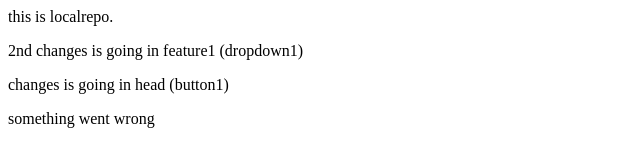
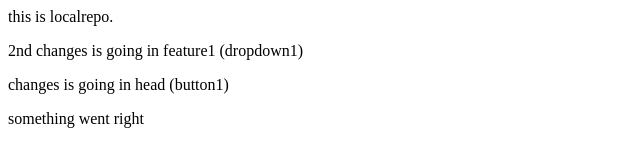
Before and after one commit to Zoya-Afshan/localrepo, a plain HTML site: page index.html in a window 1280 px wide. Shown: the full height of the page, 0-640 px from the left. Drawn offline with Linux system fonts and the light colour scheme.

```diff
--- a/index.html
+++ b/index.html
@@ -1,4 +1,4 @@
 <p>this is localrepo.</p>
 <p>2nd changes is going in feature1 (dropdown1)</p>
 <p>changes is going in head (button1)</p>
-<p>something went wrong</p>
+<p>something went right</p>
```
